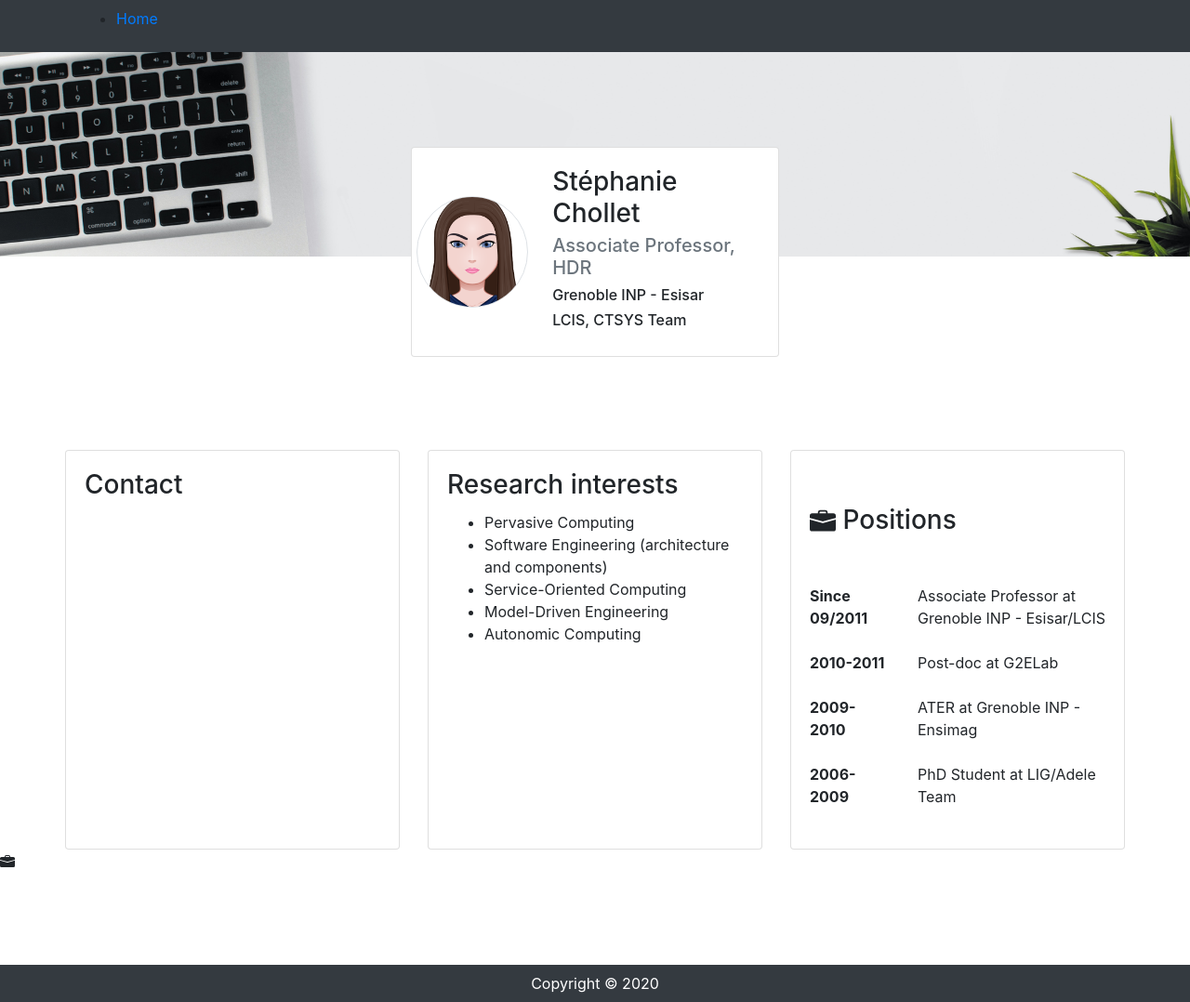
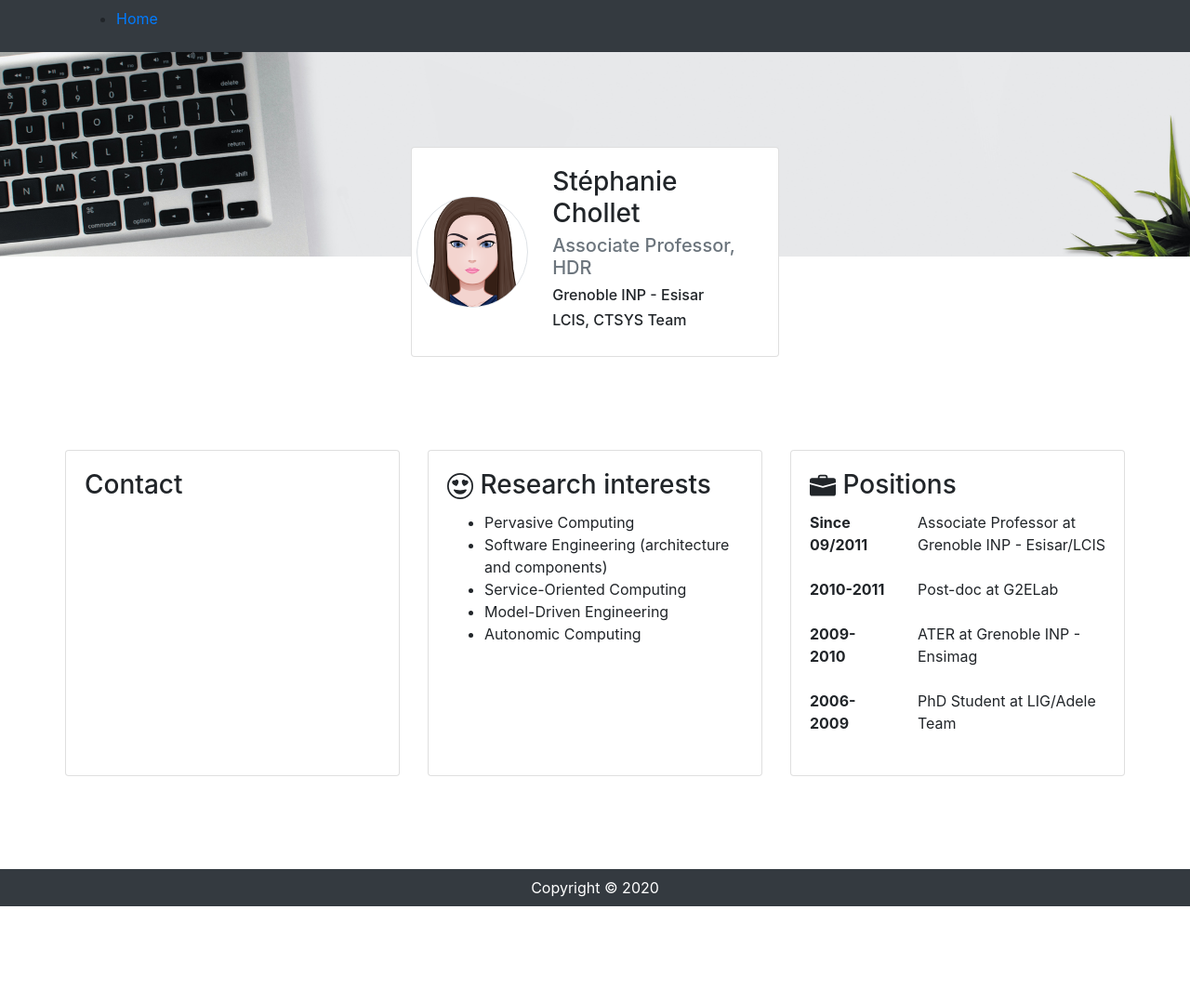
Before and after one commit to schollet/homepage, a Jekyll site: the page built from index.html, in a window 1280 px wide. Shown: the whole page at 93% size. Built offline with Jekyll 4.4.1, drawn with Linux system fonts in a browser that asks for light colours; after the commit the page ends 975 px from its top, so only the background shows below that.

Commit message:
Update index.html

```diff
--- a/index.html
+++ b/index.html
@@ -36,7 +36,12 @@ layout: default
       </div>
       <div class="card">
         <div class="card-body">
-          <h3 class="card-title">Research interests</h3>
+          <h3 class="card-title">
+            <svg width="1em" height="1em" viewBox="0 0 16 16" class="bi bi-emoji-heart-eyes" fill="currentColor" xmlns="http://www.w3.org/2000/svg">
+              <path fill-rule="evenodd" d="M8 15A7 7 0 1 0 8 1a7 7 0 0 0 0 14zm0 1A8 8 0 1 0 8 0a8 8 0 0 0 0 16z"/>
+              <path fill-rule="evenodd" d="M11.315 10.014a.5.5 0 0 1 .548.736A4.498 4.498 0 0 1 7.965 13a4.498 4.498 0 0 1-3.898-2.25.5.5 0 0 1 .548-.736h.005l.017.005.067.015.252.055c.215.046.515.108.857.169.693.124 1.522.242 2.152.242.63 0 1.46-.118 2.152-.242a26.58 26.58 0 0 0 1.109-.224l.067-.015.017-.004.005-.002zM4.756 4.566c.763-1.424 4.02-.12.952 3.434-4.496-1.596-2.35-4.298-.952-3.434zm6.488 0c1.398-.864 3.544 1.838-.952 3.434-3.067-3.554.19-4.858.952-3.434z"/>
+            </svg>
+            Research interests</h3>
           <ul>
             <li>Pervasive Computing</li>
             <li>Software Engineering (architecture and components)</li>
@@ -49,11 +54,12 @@ layout: default
       <div class="card">
         <div class="card-body">
           <h3 class="card-title">
-            <svg width="1em" height="4em" viewBox="0 0 16 16" class="bi bi-briefcase-fill" fill="currentColor" xmlns="http://www.w3.org/2000/svg">
-  <path fill-rule="evenodd" d="M0 12.5A1.5 1.5 0 0 0 1.5 14h13a1.5 1.5 0 0 0 1.5-1.5V6.85L8.129 8.947a.5.5 0 0 1-.258 0L0 6.85v5.65z"/>
-  <path fill-rule="evenodd" d="M0 4.5A1.5 1.5 0 0 1 1.5 3h13A1.5 1.5 0 0 1 16 4.5v1.384l-7.614 2.03a1.5 1.5 0 0 1-.772 0L0 5.884V4.5zm5-2A1.5 1.5 0 0 1 6.5 1h3A1.5 1.5 0 0 1 11 2.5V3h-1v-.5a.5.5 0 0 0-.5-.5h-3a.5.5 0 0 0-.5.5V3H5v-.5z"/>
-</svg>
-            Positions</h3>
+            <svg width="1em" height="1em" viewBox="0 0 16 16" class="bi bi-briefcase-fill" fill="currentColor" xmlns="http://www.w3.org/2000/svg">
+              <path fill-rule="evenodd" d="M0 12.5A1.5 1.5 0 0 0 1.5 14h13a1.5 1.5 0 0 0 1.5-1.5V6.85L8.129 8.947a.5.5 0 0 1-.258 0L0 6.85v5.65z"/>
+              <path fill-rule="evenodd" d="M0 4.5A1.5 1.5 0 0 1 1.5 3h13A1.5 1.5 0 0 1 16 4.5v1.384l-7.614 2.03a1.5 1.5 0 0 1-.772 0L0 5.884V4.5zm5-2A1.5 1.5 0 0 1 6.5 1h3A1.5 1.5 0 0 1 11 2.5V3h-1v-.5a.5.5 0 0 0-.5-.5h-3a.5.5 0 0 0-.5.5V3H5v-.5z"/>
+            </svg>
+            Positions
+          </h3>
           <dl class="row">
             <dt class="col-sm-4">Since 09/2011</dt>
             <dd class="col-sm-8">Associate Professor at Grenoble INP - Esisar/LCIS</dd>
@@ -75,8 +81,3 @@ layout: default
     </div>
   </div>
 </div>
-
-<svg width="1em" height="1em" viewBox="0 0 16 16" class="bi bi-briefcase-fill" fill="currentColor" xmlns="http://www.w3.org/2000/svg">
-  <path fill-rule="evenodd" d="M0 12.5A1.5 1.5 0 0 0 1.5 14h13a1.5 1.5 0 0 0 1.5-1.5V6.85L8.129 8.947a.5.5 0 0 1-.258 0L0 6.85v5.65z"/>
-  <path fill-rule="evenodd" d="M0 4.5A1.5 1.5 0 0 1 1.5 3h13A1.5 1.5 0 0 1 16 4.5v1.384l-7.614 2.03a1.5 1.5 0 0 1-.772 0L0 5.884V4.5zm5-2A1.5 1.5 0 0 1 6.5 1h3A1.5 1.5 0 0 1 11 2.5V3h-1v-.5a.5.5 0 0 0-.5-.5h-3a.5.5 0 0 0-.5.5V3H5v-.5z"/>
-</svg>
```
